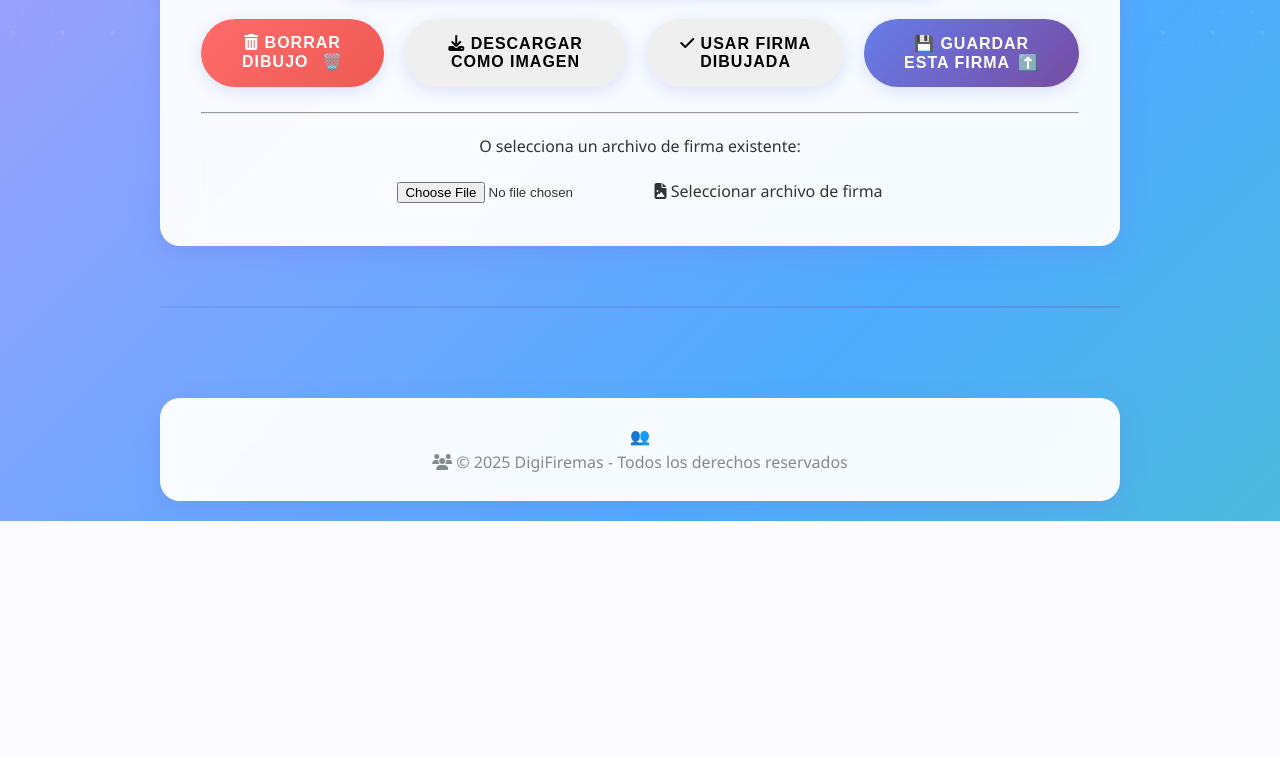
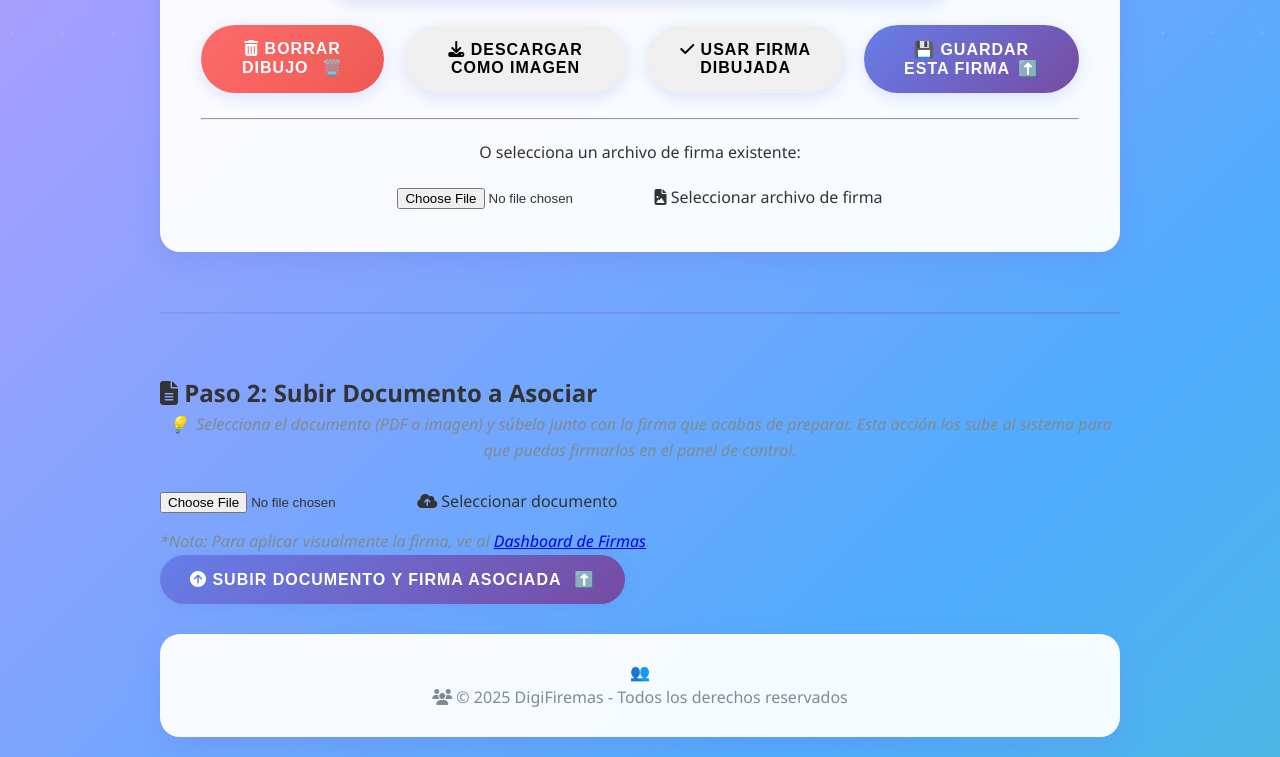
Before and after one commit to Sebastian27007/digifirmas, a Flask app: page / in a window 1280 px wide. Shown: the part 730-1487 px from the top of the page. Before the commit the page ends 1251 px from the top, so only its background shows below. Run offline with Flask 3, Linux system fonts and the light colour scheme; the visitor is signed in with stand-in values (Sample User, id 1).

Commit message:
update index.html

```diff
--- a/templates/index.html
+++ b/templates/index.html
@@ -62,7 +62,21 @@
             <div class="section-divider"></div>
 
             <section class="final-upload-section animate-on-scroll">
-
+                <h2><i class="fas fa-file-alt"></i> Paso 2: Subir Documento a Asociar</h2>
+                <p class="instruction">Selecciona el documento (PDF o imagen) y súbelo junto con la firma que acabas de preparar. Esta acción los sube al sistema para que puedas firmarlos en el panel de control.</p>
+                <div class="file-input-container">
+                    <input type="file" id="document-input" accept=".pdf,image/*">
+                    <label for="document-input" class="file-input-label">
+                        <i class="fas fa-cloud-upload-alt"></i> Seleccionar documento
+                    </label>
+                </div>
+                <p style="margin-top: 15px; color: #7f8c8d; font-style: italic;">
+                    *Nota: Para aplicar visualmente la firma, ve al <a href="{{ url_for('dashboard') }}">Dashboard de Firmas</a>.
+                </p>
+                <button id="final-upload-btn" class="btn btn-upload">
+                    <i class="fas fa-arrow-circle-up"></i> Subir Documento y Firma Asociada
+                </button>
+                <p id="status-text" class="status-message" role="alert">Estado: Esperando firma...</p>
             </section>
             </main>
 
```
